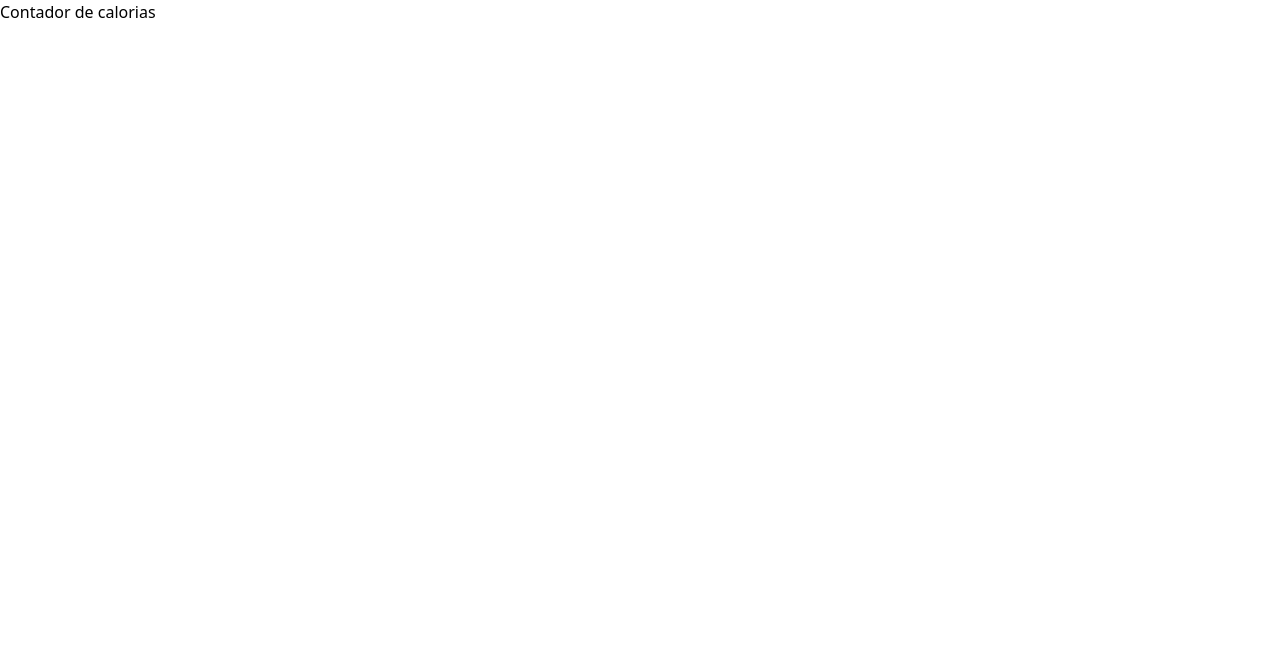
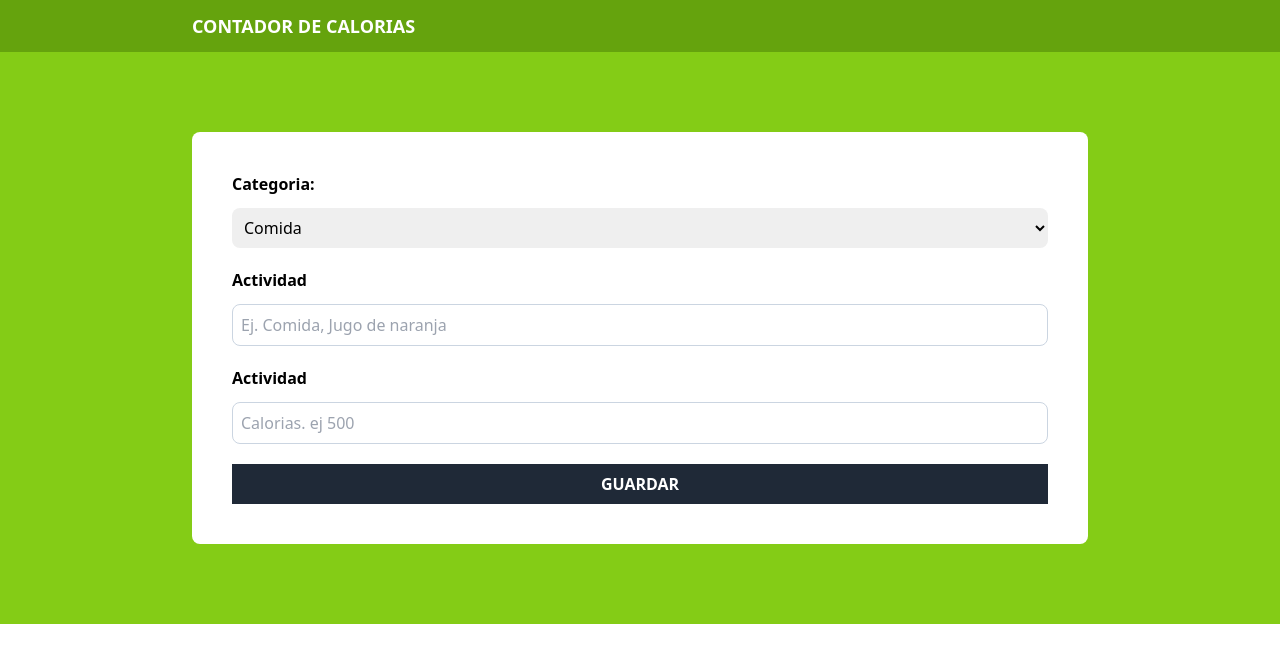
Before and after one commit to AnaTristan/CaloriesCounter, a React (Vite) app: page / in a window 1280 px wide. Shown: the top 662 px of the page. Built offline with nearby package versions, Linux system fonts and the light colour scheme.

Commit message:
Agregnado header y formulario para informacion de contador de calorias / adding header and simple form to calculate calories

```diff
--- a/src/App.tsx
+++ b/src/App.tsx
@@ -1,7 +1,21 @@
+import Form from "./components/Form";
+
 function App() {
   return (
     <>
-      <h1 className="">Contador de calorias</h1>
+      <header className="bg-lime-600 py-3">
+        <div className="max-w-4xl mx-auto flex justify-between">
+          <h1 className="text-center text-lg font-bold text-white uppercase">
+            Contador de calorias
+          </h1>
+        </div>
+      </header>
+
+      <section className="bg-lime-500 py-20 px-5">
+        <div className="max-w-4xl mx-auto">
+          <Form />
+        </div>
+      </section>
     </>
   );
 }
--- /dev/null
+++ b/src/components/Form.tsx
@@ -0,0 +1,55 @@
+import { categories } from "../data/Categories";
+
+const Form = () => {
+  return (
+    <form className="space-y-5 bg-white p-10 rounded-lg">
+      <div className="grid grid-cols-1 gap-3">
+        <label htmlFor="categories" className="font-bold">
+          Categoria:
+        </label>
+        <select
+          className="border-slate-300 p-2 rounded-lg w-full"
+          id="categories"
+        >
+          {categories.map((item) => (
+            <option key={item.id} value={item.id}>
+              {item.name}
+            </option>
+          ))}
+        </select>
+      </div>
+
+      <div className="grid grid-cols-1 gap-3">
+        <label htmlFor="activity" className="font-bold">
+          Actividad
+        </label>
+        <input
+          id="activity"
+          type="text"
+          className="border border-slate-300 p-2 rounded-lg"
+          placeholder="Ej. Comida, Jugo de naranja"
+        />
+      </div>
+
+      <div className="grid grid-cols-1 gap-3">
+        <label htmlFor="calories" className="font-bold">
+          Actividad
+        </label>
+        <input
+          id="calories"
+          type="number"
+          className="border border-slate-300 p-2 rounded-lg"
+          placeholder="Calorias. ej 500"
+        />
+      </div>
+
+      <input
+        type="submit"
+        className="bg-gray-800 hover:bg-gray-900 w-full p-2 font-bold uppercase text-white cursor-pointer"
+        value="Guardar"
+      />
+    </form>
+  );
+};
+
+export default Form;
--- /dev/null
+++ b/src/data/Categories.ts
@@ -0,0 +1,6 @@
+import type { Category } from "../types";
+
+export const categories: Category[] = [
+  { id: 1, name: "Comida" },
+  { id: 2, name: "Ejercicio" },
+];
--- /dev/null
+++ b/src/types/index.ts
@@ -0,0 +1,4 @@
+export type Category = {
+  id: number;
+  name: string;
+};
```
Also changed, not shown: 1 other file (tests, documents, lock files or other folders).
